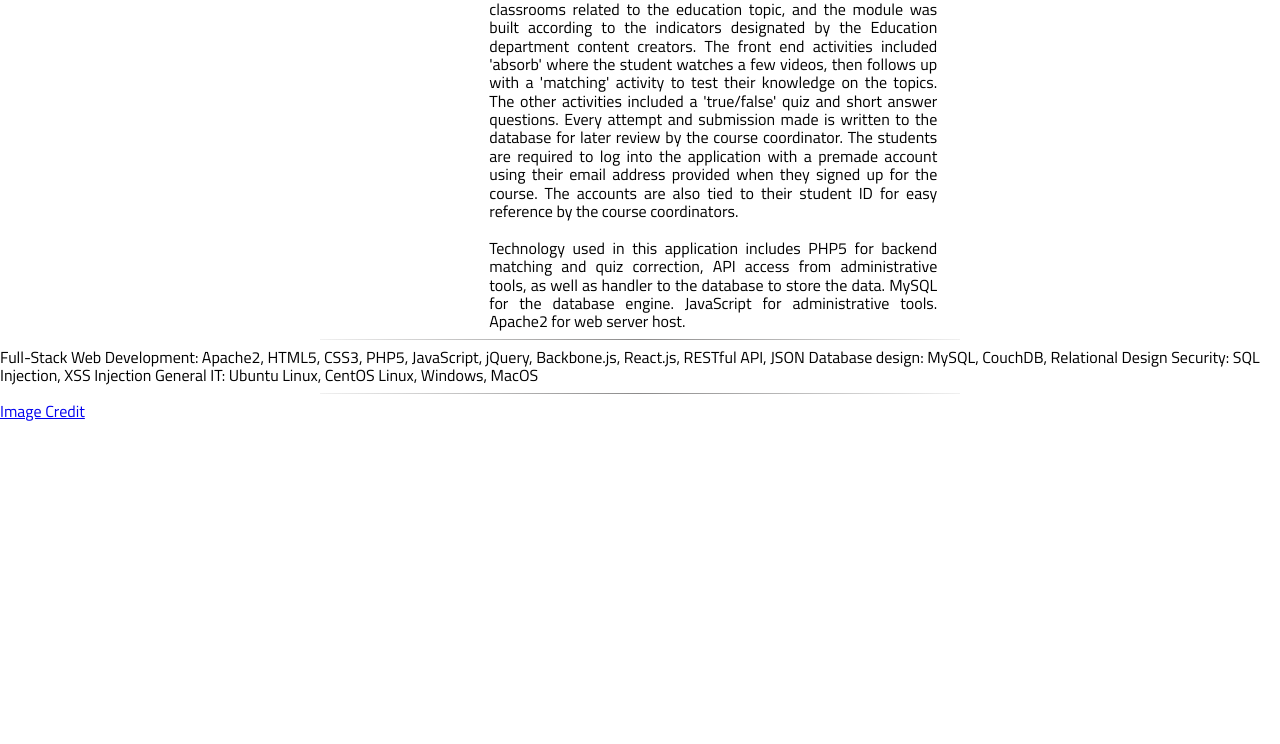
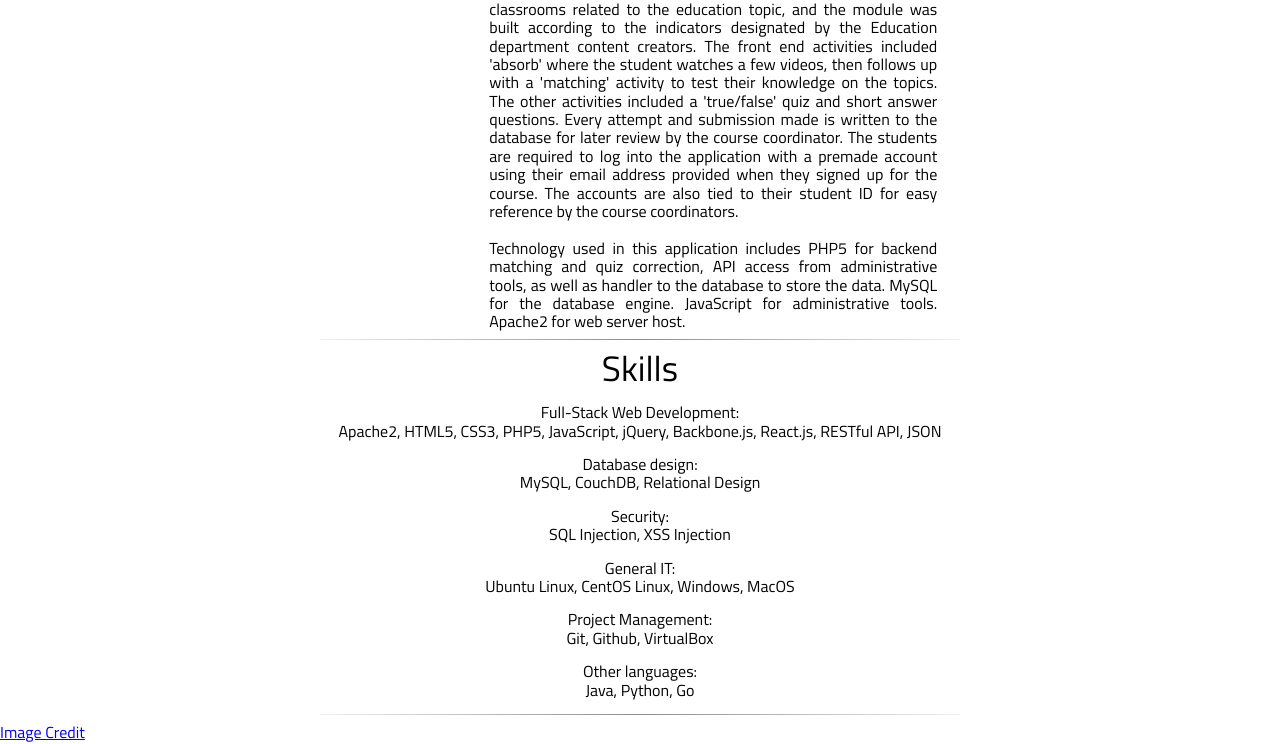
Before and after one commit to Matt-Bessette/portfolio2, a plain HTML site: page index.html in a window 1280 px wide. Shown: the part 561-1305 px from the top of the page. Before the commit the page ends 984 px from the top, so only its background shows below. Drawn offline with nearby package versions, Linux system fonts and the light colour scheme; files that its build step writes are made by us from their sources.

Commit message:
Completed skills and styling

```diff
--- a/index.html
+++ b/index.html
@@ -43,10 +43,13 @@
 		<hr/>
 
 		<div class="skills">
-			<span>Full-Stack Web Development: Apache2, HTML5, CSS3, PHP5, JavaScript, jQuery, Backbone.js, React.js, RESTful API, JSON</span>
-			<span>Database design: MySQL, CouchDB, Relational Design</span>
-			<span>Security: SQL Injection, XSS Injection</span>
-			<span>General IT: Ubuntu Linux, CentOS Linux, Windows, MacOS</span>
+			<span class="title">Skills</span>
+			<span>Full-Stack Web Development:</span><span> Apache2, HTML5, CSS3, PHP5, JavaScript, jQuery, Backbone.js, React.js, RESTful API, JSON</span>
+			<span>Database design:</span><span> MySQL, CouchDB, Relational Design</span>
+			<span>Security:</span><span> SQL Injection, XSS Injection</span>
+			<span>General IT:</span><span> Ubuntu Linux, CentOS Linux, Windows, MacOS</span>
+			<span>Project Management:</span><span> Git, Github, VirtualBox</span>
+			<span>Other languages:</span><span> Java, Python, Go</span>
 		</div>
 
 		<hr/>
--- a/scss/_skills.scss
+++ b/scss/_skills.scss
@@ -2,8 +2,21 @@ div.skills {
 
 	display: block;
 
+	text-align: center;
+
+	span.title {
+		display: block;
+		text-align: center;
+		font-size: $title-size;
+	}
+
 	span {
+		display: block;
 
 		margin-bottom:15px;
 	}
+
+	span:nth-child(even) {
+		margin-bottom:0;
+	}
 }
--- a/scss/index.scss
+++ b/scss/index.scss
@@ -39,6 +39,7 @@ body {
 		background-color: $background-color;
 
 		@import 'projects';
+		@import 'skills';
 	}
 
 }
```
